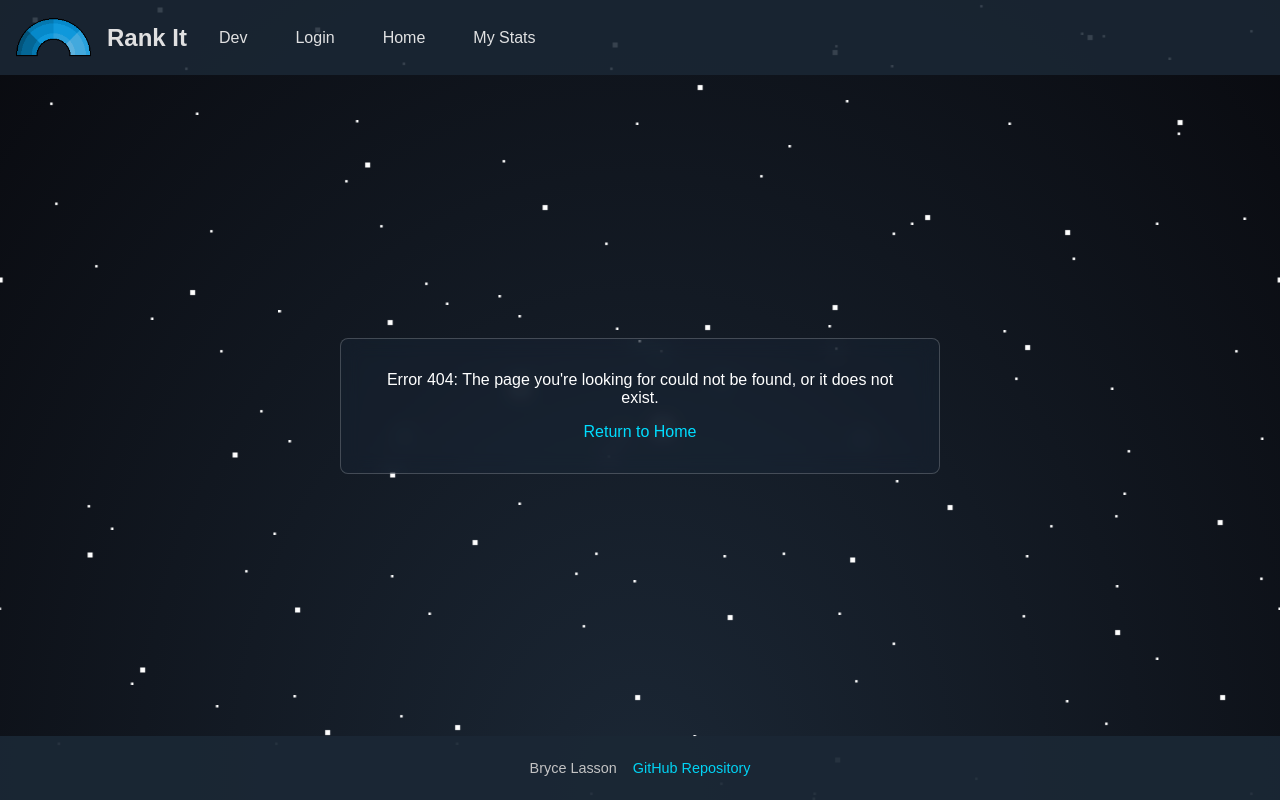
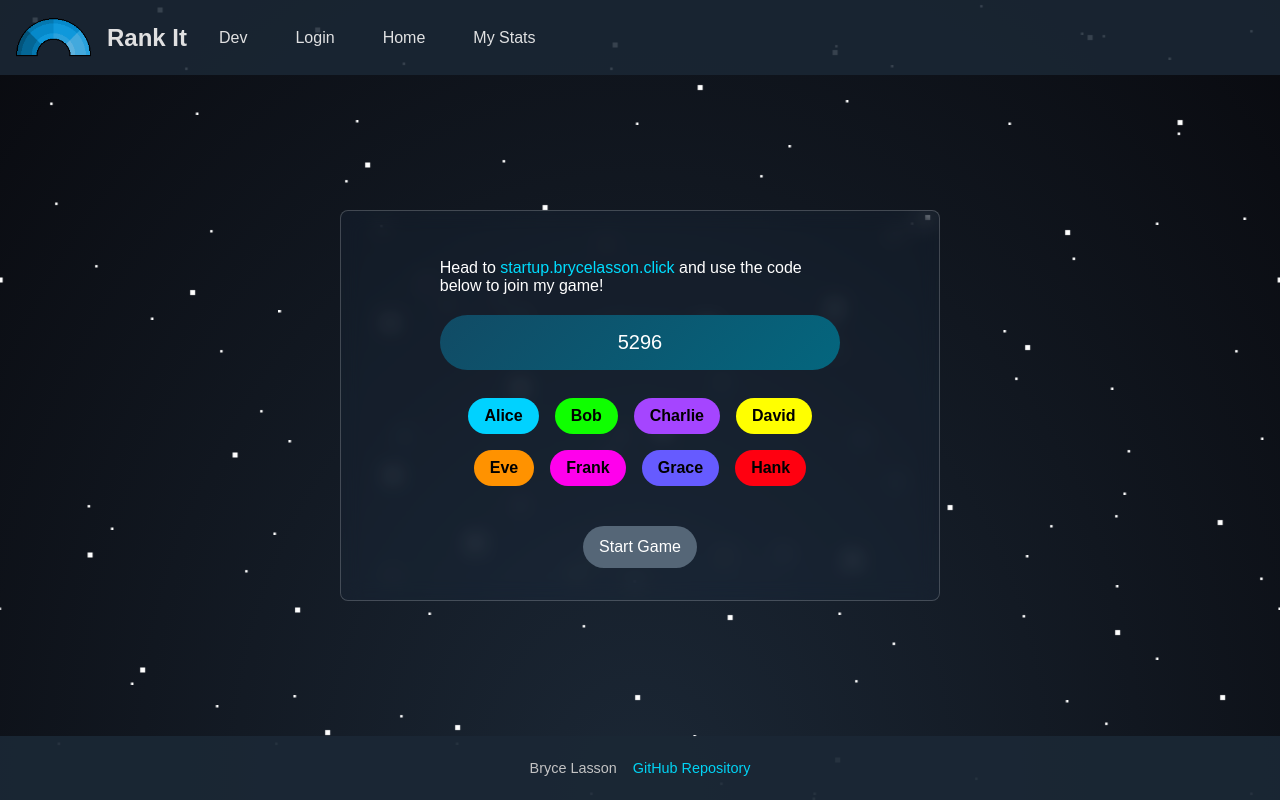
Before and after one commit to bolasson/startup, a React (Vite) app: page /home/create-game in a window 1280 px wide. Before the commit this address had no page. Built offline with nearby package versions, Linux system fonts and the light colour scheme.

Commit message:
Breaking out the home page into multiple pages

```diff
--- a/src/app.jsx
+++ b/src/app.jsx
@@ -1,13 +1,15 @@
 import React from 'react';
 import './styles.css';
 import Login from './login/login.jsx';
-import Home from './home/home.jsx';
 import Play from './play/play.jsx';
 import Stats from './stats/stats.jsx';
 import Dev from './dev/dev.jsx';
 import NotFound from './404/not_found.jsx';
 import { BrowserRouter, NavLink, Route, Routes } from 'react-router-dom';
 import { GameProvider } from './customContext/gameContext.jsx';
+import HowToPlay from './home/howToPlay.jsx';
+import CreateGame from './home/createGame.jsx';
+import JoinGame from './home/joinGame.jsx';
 
 export default function App() {
     return (
@@ -36,7 +38,9 @@ export default function App() {
                     <Routes>
                         <Route path='/' element={<Login />} exact />
                         <Route path='dev' element={<Dev />} exact />
-                        <Route path='home' element={<Home />} />
+                        <Route path='home/create-game' element={<CreateGame />} />
+                        <Route paht='home/join-game' element={<JoinGame />} />
+                        <Route path='home' element={<HowToPlay />} />
                         <Route path='play' element={<Play />} />
                         <Route path='stats' element={<Stats />} />
                         <Route path='*' element={<NotFound />} />
--- /dev/null
+++ b/src/home/createGame.jsx
@@ -0,0 +1,26 @@
+import React from "react"
+import PlayerList from "./playerList"
+
+const samplePlayers = [
+    { username: 'Alice' },
+    { username: 'Bob' },
+    { username: 'Charlie' },
+    { username: 'David' },
+    { username: 'Eve' },
+    { username: 'Frank' },
+    { username: 'Grace' },
+    { username: 'Hank' },
+]
+
+export default function CreateGame() {
+    return (
+        <main>
+            <form className="transparent-form" method="get" action="play" >
+                <p>Head to <a href="https://startup.brycelasson.click" target="_blank">startup.brycelasson.click</a> and use the code below to join my game!</p>
+                <input className="user-input" type="number" id="generatedCodeField" name="generatedCodeValue" value="5296" readOnly />
+                <PlayerList players={samplePlayers}/>
+                <button type="submit" style={{ width: 'auto' }} >Start Game</button>
+            </form >
+        </main>
+    )
+}
--- /dev/null
+++ b/src/home/howToPlay.jsx
@@ -0,0 +1,33 @@
+import React from 'react';
+import { Link } from 'react-router-dom';
+
+export default function HowToPlay() {
+    return (
+        <main>
+            <section>
+                <h2>How To Play</h2>
+                <ol>
+                    <li>
+                        Each round, a scale of 1 to 10 will be given with a word on each end (e.g., <strong>Ancient</strong> to <strong>Modern</strong>).
+                    </li>
+                    <li>One player will receive a random number and provide a clue that helps the other players guess the number.</li>
+                    <li>Then, all other players must guess what number the player was given.</li>
+                    <li>
+                        The player with the most points wins. Players will get:
+                        <ul>
+                            <li><strong>3 points</strong> for an exact match.</li>
+                            <li><strong>1 point</strong> for being 1 away from the correct answer.</li>
+                        </ul>
+                    </li>
+                </ol>
+                <p>
+                    You can create a new game and invite your friends or join an existing game using a code from your host. Once everyone has joined, the host will start the game.
+                </p>
+                <div style={{ display: 'flex', gap: '2rem' }}>
+                    <Link className="submit-vote" style={{ color: '#fff' }} to="/home/create-game">Create Game</Link>
+                    <Link className="submit-vote" style={{ color: '#fff' }} to="/home/join-game">Join Game</Link>
+                </div>
+            </section>
+        </main>
+    );
+}
--- /dev/null
+++ b/src/home/joinGame.jsx
@@ -0,0 +1,19 @@
+import React from "react";
+import { useNavigate } from "react-router-dom";
+
+export default function JoinGame() {
+    const navigate = useNavigate();
+
+    return (
+        <main>
+            <section>
+                <p>Enter the code from your host to join their game.</p>
+                <div className="form-field">
+                    <input className="user-input" type="number" id="joinCodeField" name="joinCodeValue" placeholder="ie 5296" required />
+                </div>
+                <br />
+                <button className="submit-vote" onClick={() => { navigate('/play') }} style={{ width: 'auto' }}>Join Game</button>
+            </section>
+        </main>
+    )
+}
--- /dev/null
+++ b/src/home/playerList.jsx
@@ -0,0 +1,32 @@
+import React from 'react';
+
+const playerColors = [
+    '#00D2FF',
+    '#0FFF00',
+    '#a545ff',
+    '#ffff00',
+    '#FF9200',
+    '#FF00EC',
+    '#665bff',
+    '#FF0010',
+];
+
+export default function PlayerList({ players }) {
+    return (
+        <ul style={{ width: '75%', padding: 0, marginBlock: '1rem' }}>
+            {players.map((player, index) => (
+                <li
+                    key={index}
+                    style={{
+                        background: playerColors[index % playerColors.length],
+                        padding: '0.25rem 1rem',
+                        margin: '0.5rem 0',
+                        listStyle: 'none',
+                    }}
+                >
+                    {player.username ? player.username : player}
+                </li>
+            ))}
+        </ul>
+    );
+}
```
Also changed, not shown: src/home/waitingRoom.jsx (added).
